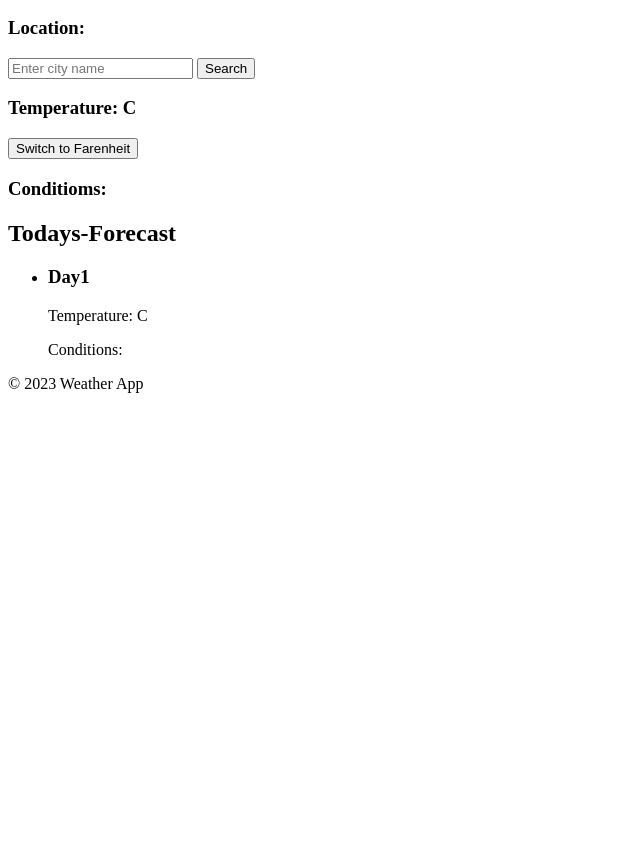
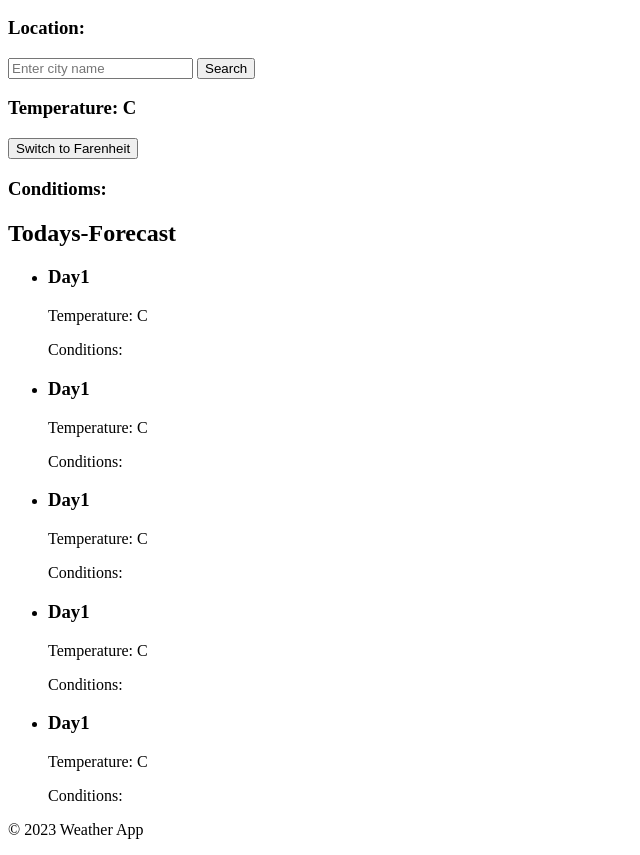
Before and after one commit to Keon24/Weather-App, a website: page index.html in a window 1280 px wide. Shown: the part 110-965 px from the top of the page, without its empty margins (0-640 px from the left). Before the commit the page ends 800 px from the top, so only its background shows below. Drawn offline with Linux system fonts and the light colour scheme.

Commit message:
added more <li> to the html

```diff
--- a/index.html
+++ b/index.html
@@ -43,6 +43,30 @@
 
             <p>Conditions: <span class="forecast-conditions"></span></p>
           </li>
+          <li class="forecast-day">
+            <h3>Day1</h3>
+            <p>Temperature:<span class="forecast-temp"> </span>C</p>
+
+            <p>Conditions: <span class="forecast-conditions"></span></p>
+          </li>
+          <li class="forecast-day">
+            <h3>Day1</h3>
+            <p>Temperature:<span class="forecast-temp"> </span>C</p>
+
+            <p>Conditions: <span class="forecast-conditions"></span></p>
+          </li>
+          <li class="forecast-day">
+            <h3>Day1</h3>
+            <p>Temperature:<span class="forecast-temp"> </span>C</p>
+
+            <p>Conditions: <span class="forecast-conditions"></span></p>
+          </li>
+          <li class="forecast-day">
+            <h3>Day1</h3>
+            <p>Temperature:<span class="forecast-temp"> </span>C</p>
+
+            <p>Conditions: <span class="forecast-conditions"></span></p>
+          </li>
         </ul>
       </section>
     </main>
```
